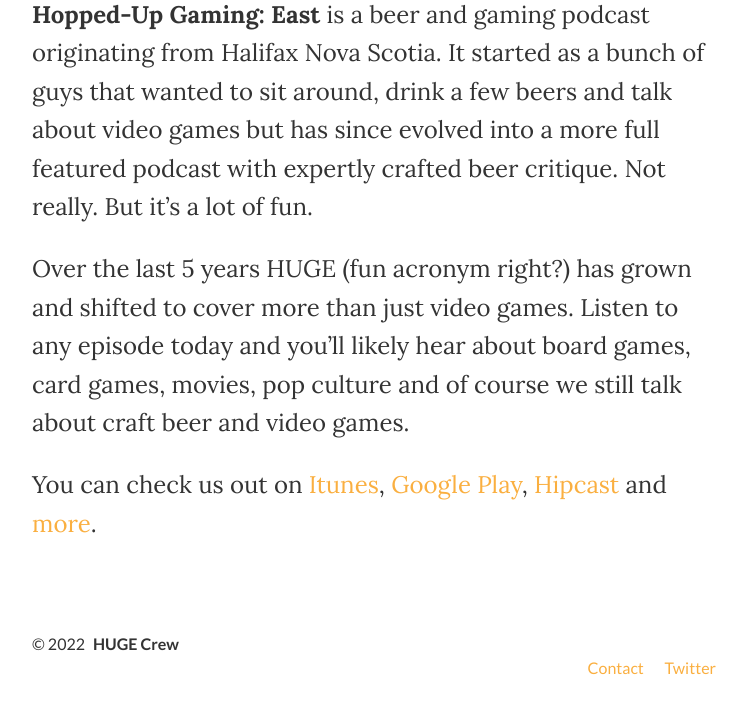
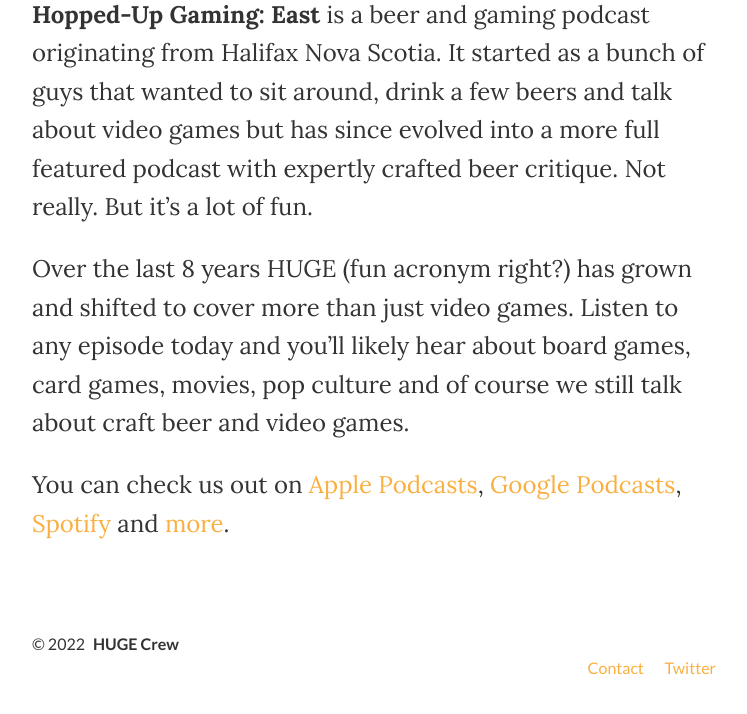
Before and after one commit to oakeef/huge_website, a Jekyll site: the page built from index.md, in a window 1280 px wide, cut to the strip 104-818 px from the top of the page. Shown: the whole strip, without its empty margins (266-1013 px from the left). Built offline with Jekyll 4.4.1, drawn with Linux system fonts in a browser that asks for light colours.

Commit message:
updated links and year on homepage

```diff
--- a/index.md
+++ b/index.md
@@ -7,7 +7,7 @@
   **Hopped-Up Gaming: East** is a beer and gaming podcast originating from Halifax Nova Scotia.
 It started as a bunch of guys that wanted to sit around, drink a few beers and talk about video games but has since evolved into a more full featured podcast with expertly crafted beer critique. Not really. But it's a lot of fun.
 
-Over the last 5 years HUGE (fun acronym right?) has grown and shifted to cover more than just video games. Listen to any episode today and you'll likely hear about board games, card games, movies, pop culture and of course we still talk about craft beer and video games.
+Over the last 8 years HUGE (fun acronym right?) has grown and shifted to cover more than just video games. Listen to any episode today and you'll likely hear about board games, card games, movies, pop culture and of course we still talk about craft beer and video games.
 
-You can check us out on [Itunes](https://itunes.apple.com/us/podcast/hopped-up-gaming-east/id797058638?mt=2), [Google Play](https://play.google.com/music/m/I2ovy32ius4usiwhnuitgnh5ltu?t=Hopped-Up_Gaming_East), [Hipcast](https://www.hipcast.com/podcast/HJfyJb) and [more](/podcast/).
+You can check us out on [Apple Podcasts](https://podcasts.apple.com/us/podcast/hopped-up-gaming-east/id797058638), [Google Podcasts](https://podcasts.google.com/feed/aHR0cHM6Ly9ob3BwZWR1cGVhc3QuaGlwY2FzdC5jb20vcnNzL2hvcHBlZHVwZ2FtaW5nZWFzdC54bWw), [Spotify](https://open.spotify.com/show/2dTRwdB4bHYsCI2CN9OV2m) and [more](/podcast/).
 </div>
```
